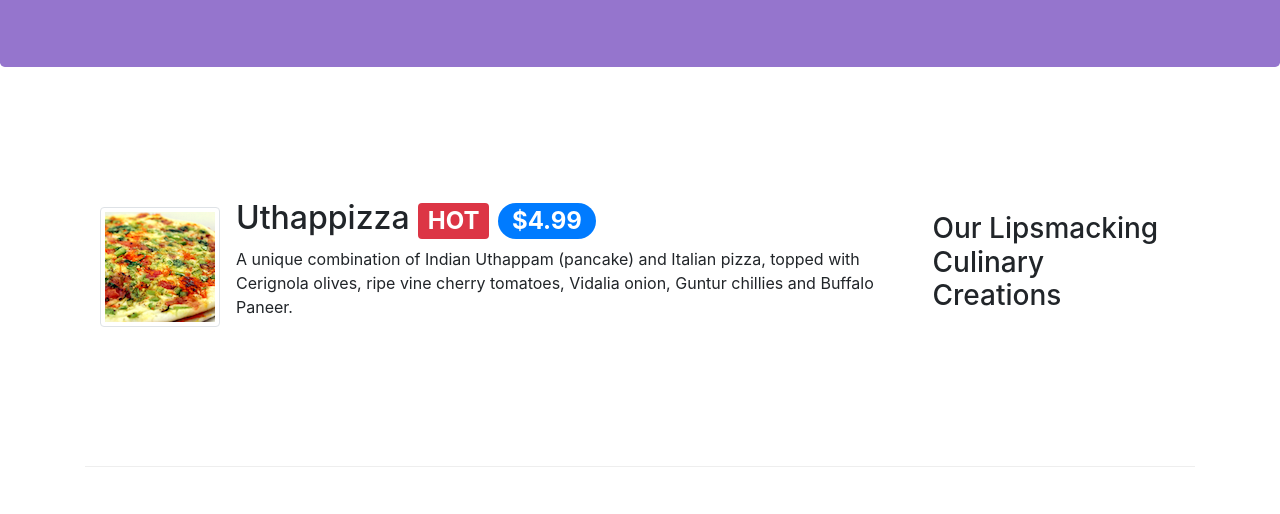
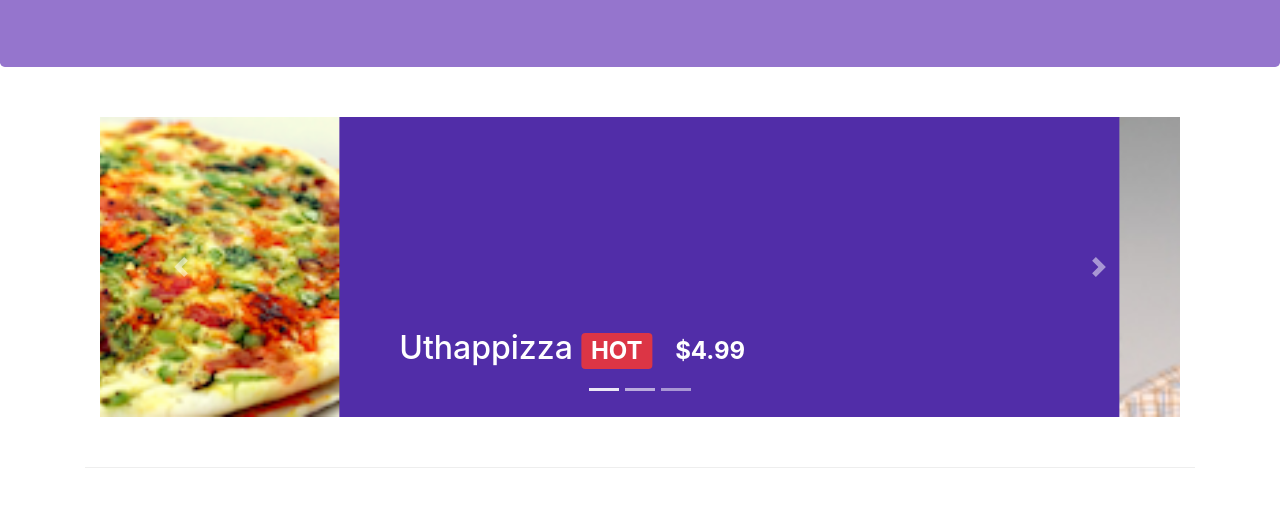
Before and after one commit to hritikdusad/Bootstrap, a plain HTML site: page index.html in a window 1280 px wide. Shown: the part 267-781 px from the top of the page. Drawn offline with nearby package versions, Linux system fonts and the light colour scheme.

Commit message:
Carousel

```diff
--- a/css/styles.css
+++ b/css/styles.css
@@ -42,3 +42,19 @@ body{
     border-bottom: 1px solid #ddd;
     padding: 10px;
 }
+
+
+.carousel {
+    background:#512DA8;
+}
+
+.carousel-item {
+  height: 300px;
+}
+
+.carousel-item img {
+    position: absolute;
+    top: 0;
+    left: 0;
+    min-height: 300px;
+}
--- a/index.html
+++ b/index.html
@@ -101,6 +101,47 @@
     </header>
 
     <div class="container">
+        <div class="row row-content">
+           <div class="col">
+                 <div id="mycarousel" class="carousel slide" data-ride="carousel">
+                    <div class="carousel-inner" role="listbox">
+                        <div class="carousel-item active">
+                            <img class="d-block img-fluid"
+                                src="img/uthappizza.png" alt="Uthappizza">
+                            <div class="carousel-caption d-none d-md-block">
+                                <h2>Uthappizza <span class="badge badge-danger">HOT</span> <span class="badge badge-pill badge-default">$4.99</span></h2>
+                            </div>
+                        </div>
+                        <div class="carousel-item">
+                            <img class="d-block img-fluid"
+                                src="img/alberto.png" alt="alberto">
+                            <div class="carousel-caption d-none d-md-block">
+                                <h2>Award winning three-star Michelin chef with wide International experience having worked closely with whos-who in the culinary world</h2>
+                            </div>
+                        </div>
+                        <div class="carousel-item">
+                            <img class="d-block img-fluid"
+                                src="img/buffet.png" alt="buffet">
+                            <div class="carousel-caption d-none d-md-block">
+                               <h2 class="mt-0">Weekend Grand Buffet <span class="badge badge-danger">NEW</span></h2>
+                            </div>
+                        </div>
+                    </div>
+                    <ol class="carousel-indicators">
+                        <li data-target="#mycarousel" data-slide-to="0" class="active"></li>
+                        <li data-target="#mycarousel" data-slide-to="1"></li>
+                        <li data-target="#mycarousel" data-slide-to="2"></li>
+                    </ol>
+                    <a class="carousel-control-prev" href="#mycarousel" role="button" data-slide="prev">
+                        <span class="carousel-control-prev-icon"></span>
+                    </a>
+                    <a class="carousel-control-next" href="#mycarousel" role="button" data-slide="next">
+                        <span class="carousel-control-next-icon"></span>
+                    </a>
+                </div>
+            </div>
+       </div>
+
         <div class="row row-content align-items-center">
             <div class="col-12 col-sm-4 order-sm-last col-md-3">
                 <h3>Our Lipsmacking Culinary Creations</h3>
```
